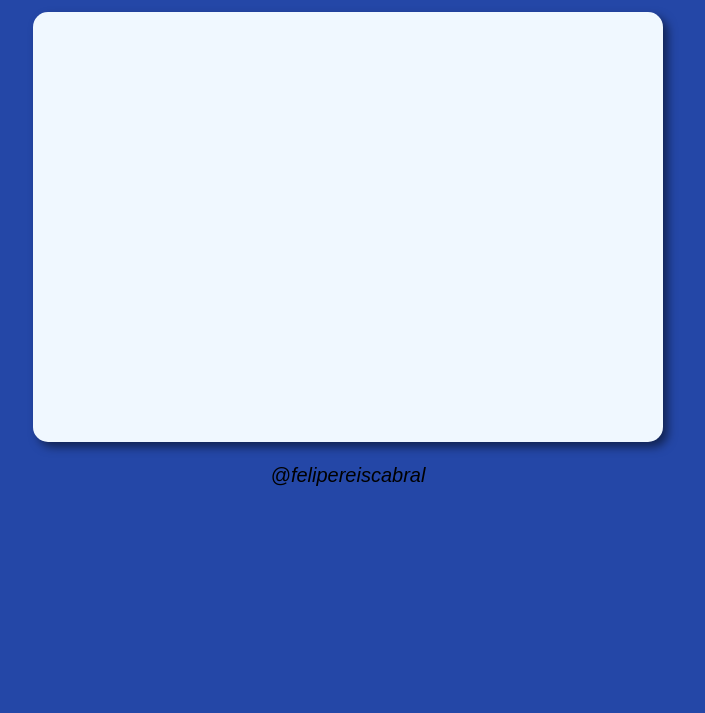
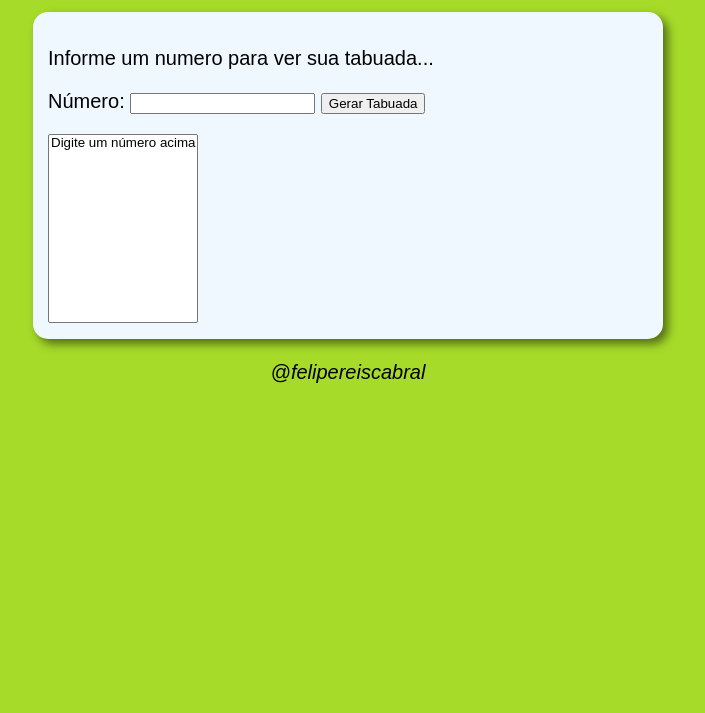
Before and after one commit to FelipeReisCabral/CursoEmVideo-Javascript, a website: page cursojs/exercicios/aula14ex002/index.html in a window 1280 px wide. Shown: the part 87-800 px from the top of the page, without its empty margins (292-997 px from the left). Drawn offline with Linux system fonts and the light colour scheme.

Commit message:
realizado segundo exercicio da aula 14 e atualizado readme

```diff
--- a/cursojs/exercicios/aula14ex001/script.js
+++ b/cursojs/exercicios/aula14ex001/script.js
@@ -15,14 +15,16 @@ function contar() {
     if (p <= 0) {
       p = 1;
       res.innerHTML =
-        "<p>Para passo 0, consideraremos o valor 1<br>Contando...</p>";
+        "<p>Para passo 0, será utilizado valor 1<br>Contando...</p>";
     }
     if (i > f) {
       for (var c = i; c >= f; c -= p) {
+        //contagem decrescente
         res.innerHTML += `${c} ➔ `;
       }
     } else {
       for (var c = i; c <= f; c += p) {
+        //contagem crescente
         res.innerHTML += `${c} ➔ `;
       }
     }
--- a/cursojs/exercicios/aula14ex002/index.html
+++ b/cursojs/exercicios/aula14ex002/index.html
@@ -3,14 +3,28 @@
   <head>
     <meta charset="UTF-8" />
     <meta name="viewport" content="width=device-width, initial-scale=1.0" />
-    <title>titulo</title>
+    <title>Tabuada</title>
     <link rel="stylesheet" href="style.css" />
   </head>
   <body>
-    <header id="cabeça"><h1>Título</h1></header>
+    <header id="cabeça"><h1>Tabuada</h1></header>
     <section id="conteudo">
-      <div id=""></div>
-      <div id=""></div>
+      <div id="numero">
+        <p>Informe um numero para ver sua tabuada...</p>
+        <p>
+          Número: <input type="number" name="num" id="num" />
+          <input type="button" value="Gerar Tabuada" onclick="calcular()" />
+        </p>
+      </div>
+      <div id="res">
+        <select name="tabuada" id="tab" size="11">
+          <option>Digite um número acima</option>
+        </select>
+
+        <!--<table id="tab">
+          <tbody></tbody>
+        </table>-->
+      </div>
     </section>
     <footer id="rodapé">@felipereiscabral</footer>
 
--- a/cursojs/exercicios/aula14ex002/script.js
+++ b/cursojs/exercicios/aula14ex002/script.js
@@ -0,0 +1,29 @@
+function calcular() {
+  var num = document.querySelector("input#num");
+  var tab = document.querySelector("select#tab");
+
+  if (num.value.length == 0) {
+    alert("Preencha um valor válido");
+  } else {
+    var n = Number(num.value);
+    tab.innerHTML = "";
+    for (var c = 0; c <= 10; c++) {
+      var item = document.createElement("option");
+      item.text = `${n} x ${c} = ${n * c}`;
+      item.value = `tab${c}`;
+      tab.appendChild(item);
+
+      /* usando tabela
+      var linha = tab.insertRow();
+      var cel1 = linha.insertCell();
+      var cel2 = linha.insertCell();
+      var cel3 = linha.insertCell();
+      var cel4 = linha.insertCell();
+      cel1.textContent = n;
+      cel2.textContent = " x ";
+      cel3.textContent = c;
+      cel4.textContent = " = " + c * n;
+      */
+    }
+  }
+}
--- a/cursojs/exercicios/aula14ex002/style.css
+++ b/cursojs/exercicios/aula14ex002/style.css
@@ -1,6 +1,6 @@
 body {
-  background-color: rgb(36, 71, 167);
-  color: aliceblue;
+  background-color: rgb(166, 219, 41);
+  color: rgb(0, 0, 0);
   text-align: center;
   font: normal 15pt Arial;
 }
@@ -10,9 +10,8 @@ section#conteudo {
   border-radius: 15px;
   padding: 15px;
   width: 600px;
-  height: 400px;
   margin: 0 auto;
-  text-align: center;
+  text-align: left;
   box-shadow: 5px 5px 10px rgba(0, 0, 0, 0.5);
 }
 
@@ -21,15 +20,3 @@ footer#rodapé {
   line-height: 50pt;
   font-style: italic;
 }
-
-div#hora {
-  margin-top: 10px;
-  color: black;
-}
-
-img#img {
-  width: 50%;
-  height: 50%;
-  border-radius: 50%;
-  object-fit: cover;
-}
```
Also changed, not shown: README.md.
